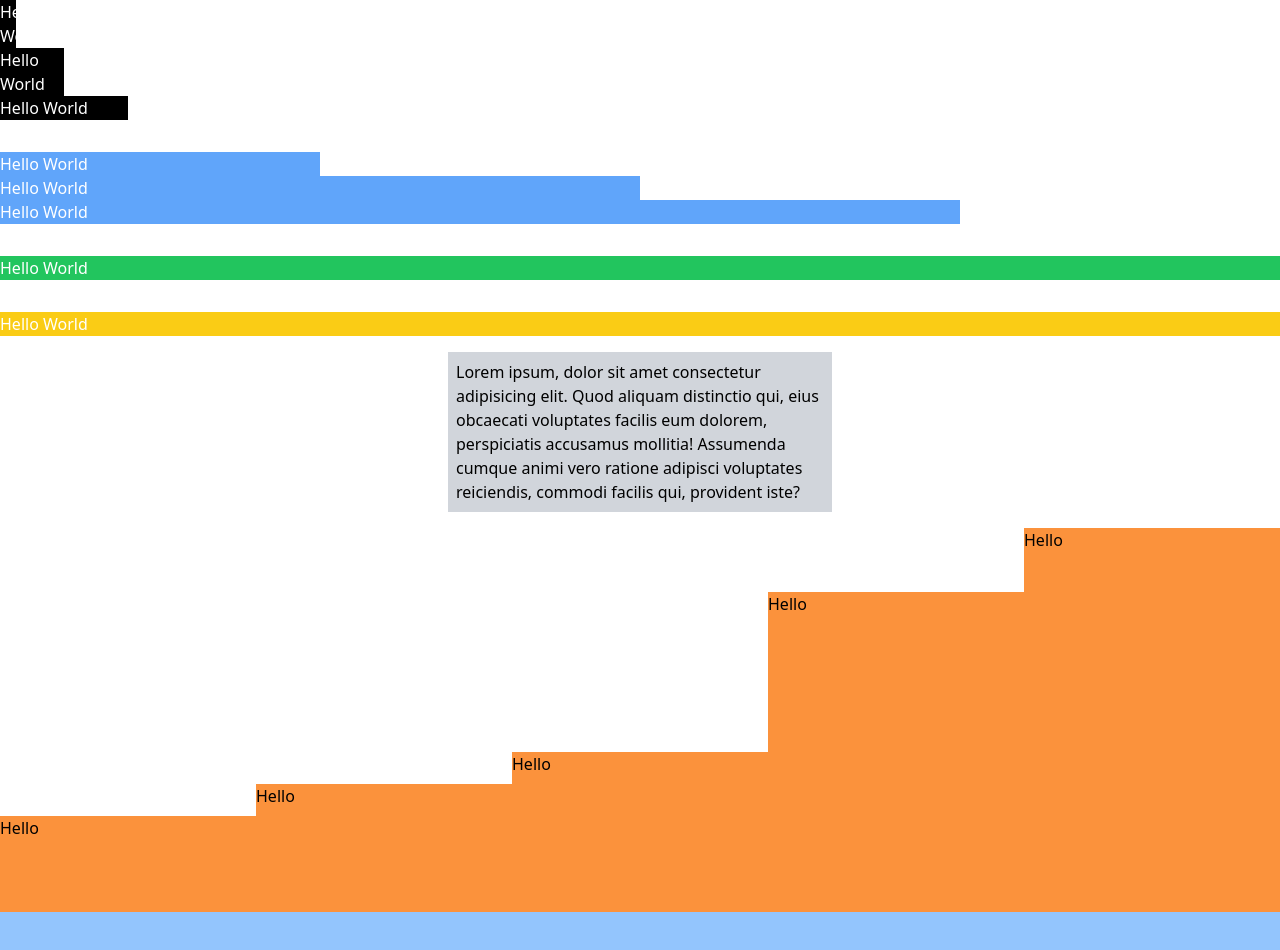
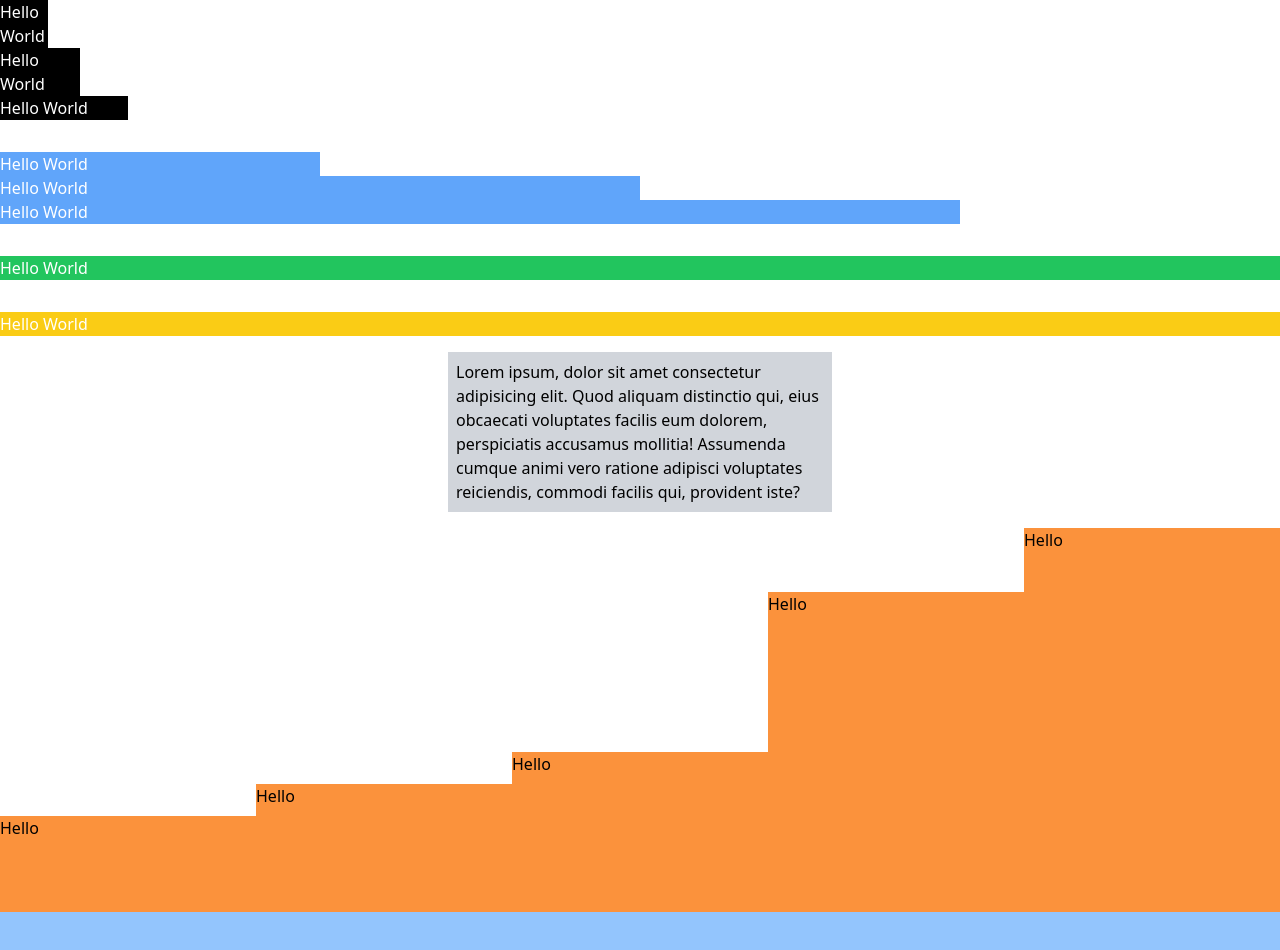
Before and after one commit to waqas2714/Tailwind, a plain HTML site: page tailwind-sandbox/05-sizing/index.html in a window 1280 px wide. Shown: the top 950 px of the page. Drawn offline with nearby package versions, Linux system fonts and the light colour scheme.

Commit message:
sizing changed

```diff
--- a/tailwind-sandbox/05-sizing/index.html
+++ b/tailwind-sandbox/05-sizing/index.html
@@ -9,8 +9,8 @@
   </head>
   <body>
     <!-- Width -->
-    <div class="bg-black text-white w-4">Hello World</div>
-    <div class="bg-black text-white w-16">Hello World</div>
+    <div class="bg-black text-white w-12">Hello World</div>
+    <div class="bg-black text-white w-20">Hello World</div>
     <div class="bg-black text-white w-32">Hello World</div>
 
     <!-- Percentages -->
```
